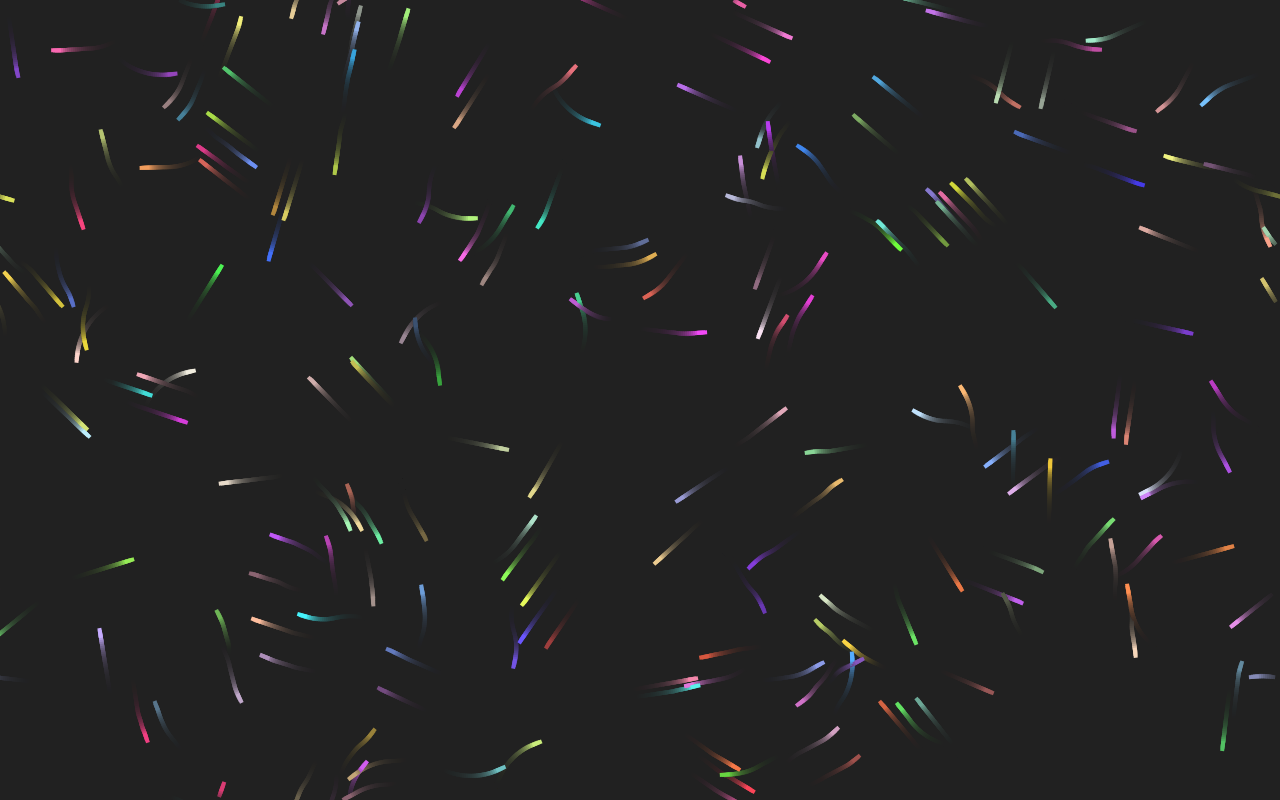
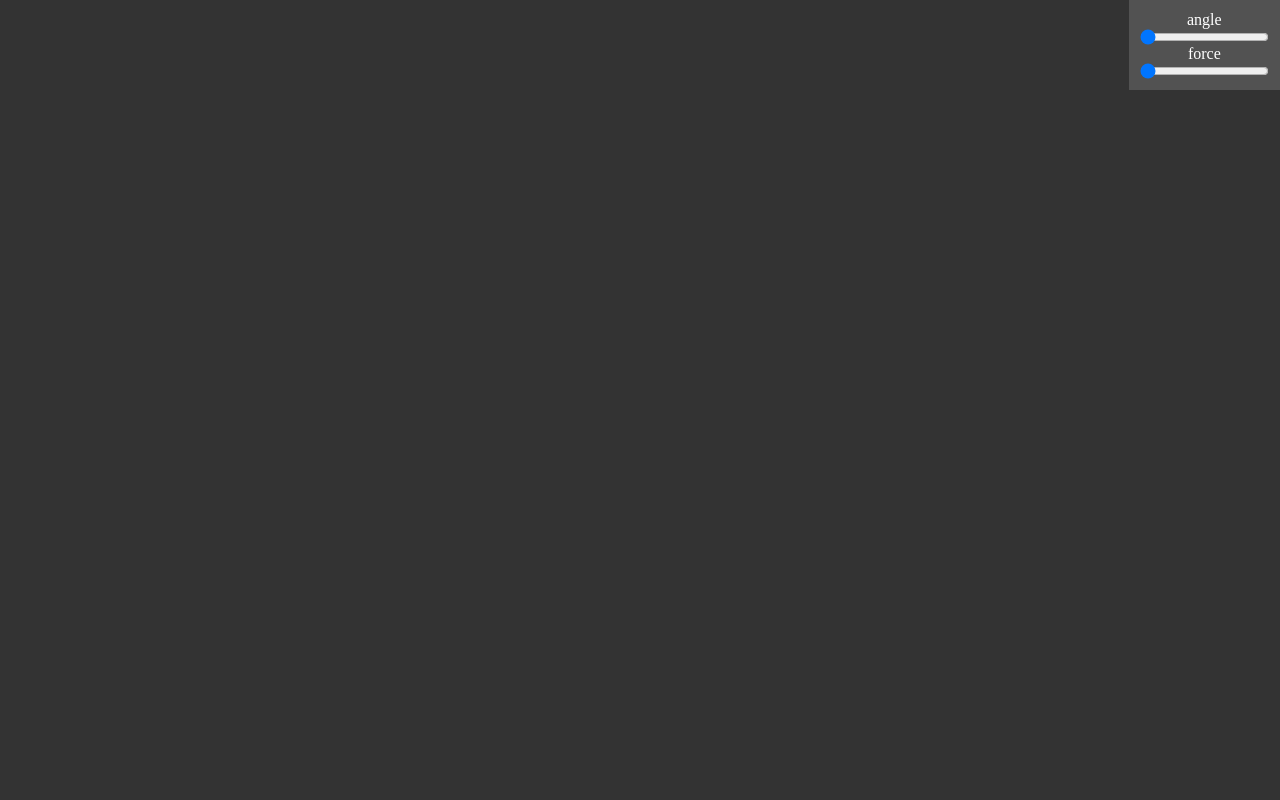
Before and after one commit to M4gicalCat/fish, a plain HTML site: page index.html in a window 1280 px wide. Drawn offline with Linux system fonts and the light colour scheme; animation ran at ten frames a second.

Commit message:
added current

```diff
--- a/2D.js
+++ b/2D.js
@@ -1,4 +1,4 @@
-import { PARAMS } from "./params.js";
+import { PARAMS } from './params.js';
 
 export function generateFishes(n) {
 	return new Array(n).fill(0).map(() => {
@@ -17,17 +17,17 @@ export function generateFishes(n) {
 }
 
 function getFishFunction(fish) {
-	const a = ((fish.nextPosition.x - fish.position.x) / (fish.nextPosition.y - fish.position.y)) || 0;
+	const a = (fish.nextPosition.x - fish.position.x) / (fish.nextPosition.y - fish.position.y) || 0;
 	const b = -a * fish.position.x + fish.position.y;
 	return { a, b };
 }
 
 function getCollidePoint(f1, f2) {
-	const deltaA = (f1.trajectory.a - f2.trajectory.a);
+	const deltaA = f1.trajectory.a - f2.trajectory.a;
 	let x;
 	if (deltaA === 0) {
 		if (f1.trajectory.b !== f2.trajectory.b) return;
-		x = (f1.position.x + f2.position.x) / 2
+		x = (f1.position.x + f2.position.x) / 2;
 	} else x = (f2.trajectory.b - f1.trajectory.b) / deltaA;
 	const y = f1.trajectory.a * x + f1.trajectory.b;
 	return { x, y };
@@ -44,30 +44,46 @@ function steerAway(me, fish) {
 	const collidePoint = getCollidePoint(me, fish);
 	// won't collide => don't steer
 	if (!collidePoint) return;
-	const angle = getAngle(me.position, collidePoint, fish.position) * ((me.distances[fish.id] / PARAMS.MAX_VISION_DISTANCE) ** 2);
+	const angle =
+		getAngle(me.position, collidePoint, fish.position) *
+		(me.distances[fish.id] / PARAMS.MAX_VISION_DISTANCE) ** 2;
+	if (Number.isNaN(angle)) return;
 	me.steer.n++;
 	me.steer.all -= angle;
 }
 
-export function updatePosition(f, others) {
+export function updatePosition(f, others, current) {
 	const fish = structuredClone(f);
-	const oldPosition = {x: fish.position.x, y: fish.position.y};
+	const oldPosition = { x: fish.position.x, y: fish.position.y };
 	fish.position.x += fish.velocity * Math.cos(fish.orientation);
 	fish.position.y += fish.velocity * Math.sin(fish.orientation);
 	// temporary nextPosition
 	fish.nextPosition.x = 2 * fish.position.x - oldPosition.x;
 	fish.nextPosition.y = 2 * fish.position.y - oldPosition.y;
 	fish.trajectory = getFishFunction(fish);
-	fish.steer = {n: 0, all: 0};
-
+	fish.steer = { n: 0, all: 0 };
 	for (const other of others) {
 		steerAway(fish, other);
 	}
 	if (fish.steer.n !== 0 && fish.steer.all !== 0) {
 		const avg = fish.steer.all / fish.steer.n;
-		fish.orientation -= Math.abs(avg) < PARAMS.MAX_ROTATION ? avg : PARAMS.MAX_ROTATION * (avg < 0 ? -1 : 1);
-		const lostSpeed = PARAMS.SPEED_LOSS * (Math.abs(PARAMS.MAX_ROTATION / avg));
+		fish.orientation -=
+			Math.abs(avg) < PARAMS.MAX_ROTATION ? avg : PARAMS.MAX_ROTATION * (avg < 0 ? -1 : 1);
+		const lostSpeed = PARAMS.SPEED_LOSS * Math.abs(PARAMS.MAX_ROTATION / avg);
 		fish.velocity -= lostSpeed;
+	}
+	if (current) {
+		const angleAvg = ((fish.orientation - current.orientation) / 2 + 4 * Math.PI) % (2 * Math.PI);
+		let n;
+		if (angleAvg < Math.PI) {
+			n = -Math.min(current.force, angleAvg);
+		} else {
+			n = Math.min(current.force, Math.abs(2 * Math.PI - angleAvg));
+		}
+		if (n !== 0) {
+			const nextOrientation = fish.orientation + n;
+			fish.orientation = (nextOrientation + 2 * Math.PI) % (2 * Math.PI);
+		}
 	}
 	fish.velocity += PARAMS.ACCELERATION;
 	fish.velocity = Math.min(Math.max(PARAMS.MIN_SPEED, fish.velocity), PARAMS.MAX_SPEED);
@@ -80,5 +96,7 @@ export function updatePosition(f, others) {
 	fish.position.y = (window.innerHeight + fish.position.y) % window.innerHeight;
 	fish.nextPosition.x = (fish.nextPosition.x + window.innerWidth) % window.innerWidth;
 	fish.nextPosition.y = (window.innerHeight + fish.nextPosition.y) % window.innerHeight;
+	// if (Number.isNaN(fish.position.x)) fish.position.x = oldPosition.x;
+	// if (Number.isNaN(fish.position.y)) fish.position.y = oldPosition.y;
 	return fish;
 }
--- /dev/null
+++ b/current2D.js
@@ -0,0 +1,47 @@
+const ctx = document
+	.getElementById('transparent_canvas')
+	.getContext('2d', { willReadFrequently: true });
+
+/**
+ * Max force = Math.abs(fish.orientation - current.orientation) % (Math.PI * 2) === Math.PI / 2
+ * => The fish gets the current on the side;
+ */
+export const current = {
+	points: [
+		{ x: 200, y: 200 },
+		{ x: 500, y: 200 },
+		{ x: 500, y: 500 },
+		{ x: 200, y: 500 },
+		{ x: 150, y: 350 },
+	],
+	force: 0.02,
+	orientation: 0,
+	clear() {
+		this.points = [];
+		this.update();
+	},
+	addPoint(x, y) {
+		this.points.push({ x, y });
+		this.update();
+	},
+	update() {
+		ctx.fillStyle = '#FF000001';
+		ctx.clearRect(0, 0, ctx.canvas.width, ctx.canvas.height);
+		if (this.points.length < 3) return;
+		ctx.save();
+		ctx.beginPath();
+		ctx.moveTo(this.points[0].x, this.points[0].y);
+		for (const { x, y } of this.points) {
+			ctx.lineTo(x, y);
+		}
+		ctx.closePath();
+		ctx.fill();
+		ctx.restore();
+	},
+};
+
+current.update();
+
+export function isInCurrent(position) {
+	return ctx.getImageData(position.x, position.y, 1, 1).data[0] === 255;
+}
--- a/index.html
+++ b/index.html
@@ -3,10 +3,23 @@
 <head>
     <meta charset="UTF-8">
     <title>Fish</title>
-    <style>*{margin: 0;padding:0;}canvas{width:100vw;height:100vh;position:absolute;top:0;left:0;}</style>
+    <style>
+        body{background-color: #333333}
+        *{margin: 0;padding:0;}
+        canvas{width:100vw;height:100vh;position:absolute;top:0;left:0;}
+        #options{position:absolute;top:0;right:0;z-index:2;display:flex;flex-direction:column;align-items:center;background-color:#77777777;padding:.7rem;color:white}
+    </style>
     <script type="module" src="index.js"></script>
 </head>
 <body>
 <canvas id="canvas"></canvas>
+<canvas id="interactive_canvas"></canvas>
+<canvas style="display: none" id="transparent_canvas"></canvas>
+<div id="options">
+    <label for="angle">angle</label>
+    <input type="range" min="0" max="360" id="angle" value="0">
+    <label for="force">force</label>
+    <input type="range" min="0" max="6" id="force" value="0">
+</div>
 </body>
 </html>
--- a/index.js
+++ b/index.js
@@ -1,33 +1,69 @@
-import {PARAMS} from "./params.js";
-import {generateFishes, updatePosition} from "./2D.js";
+import { PARAMS } from './params.js';
+import { generateFishes, updatePosition } from './2D.js';
+import { current, isInCurrent } from './current2D.js';
 
+document.getElementById('options').addEventListener('click', e => e.stopPropagation());
+document
+	.getElementById('force')
+	.addEventListener('input', e => (current.force = (+e.target.value || 0) / 100));
+document
+	.getElementById('angle')
+	.addEventListener('input', e => (current.orientation = (+e.target.value / 180) * Math.PI));
+
+const drawFunctions = new Map();
 /**
  * @type {HTMLCanvasElement}
  */
 const canvas = document.getElementById('canvas');
 
-let customResize, gameId;
+/**
+ * @type {HTMLCanvasElement}
+ */
+const interactiveCanvas = document.getElementById('interactive_canvas');
 
-const resize = () => {
-	canvas.width = window.innerWidth;
-	canvas.height = window.innerHeight;
+/**
+ * @type {HTMLCanvasElement}
+ */
+const currentCanvas = document.getElementById('transparent_canvas');
+let customResize;
+
+function onRightClick() {
+	current.clear();
+}
+
+function onLeftClick(e) {
+	current.addPoint(e.clientX, e.clientY);
+}
+
+function resize() {
+	for (const c of [canvas, interactiveCanvas, currentCanvas]) {
+		c.width = window.innerWidth;
+		c.height = window.innerHeight;
+	}
 	customResize?.();
+	current.update();
 }
 
 window.addEventListener('resize', resize);
+window.addEventListener('contextmenu', e => {
+	e.preventDefault();
+	onRightClick(e);
+});
+
+interactiveCanvas.addEventListener('mousedown', onLeftClick);
+
+const interactiveCtx = interactiveCanvas.getContext('2d');
 
 const main2d = () => {
-	const privateId = `${Math.random() * Number.MAX_SAFE_INTEGER}`;
-	gameId = privateId;
 	const ctx = canvas.getContext('2d');
+
 	let fishes = generateFishes(PARAMS.NB_FISH);
-	customResize = () => {
+	(customResize = () => {
 		ctx.fillStyle = '#444444';
 		ctx.fillRect(0, 0, ctx.canvas.width, ctx.canvas.height);
-	};
-	customResize();
-	const draw = () => {
-		if (privateId === gameId) window.requestAnimationFrame(draw);
+	})();
+
+	function drawFishes() {
 		ctx.fillStyle = '#22222222';
 		ctx.fillRect(0, 0, ctx.canvas.width, ctx.canvas.height);
 		fishes = fishes.map(fish => {
@@ -37,22 +73,57 @@ const main2d = () => {
 			ctx.rotate(fish.orientation);
 			ctx.fillRect(0, 0, 10, 4);
 			ctx.restore();
-			return updatePosition(fish, fishes.filter(f => {
-				if (fish === f) return false;
-				const distanceToFish = Math.sqrt((fish.position.x - f.position.x)**2 + (fish.position.y - f.position.y)**2);
-				fish.distances[f.id] = distanceToFish;
-				return (distanceToFish < PARAMS.MAX_VISION_DISTANCE);
-			}));
+			const inside = isInCurrent(fish.position);
+			return updatePosition(
+				fish,
+				fishes.filter(f => {
+					if (fish === f) return false;
+					const distanceToFish = Math.sqrt(
+						(fish.position.x - f.position.x) ** 2 + (fish.position.y - f.position.y) ** 2,
+					);
+					fish.distances[f.id] = distanceToFish;
+					return distanceToFish < PARAMS.MAX_VISION_DISTANCE;
+				}),
+				inside ? current : undefined,
+			);
 		});
 	}
-	window.requestAnimationFrame(draw);
+
+	drawFunctions.set('draw2D', drawFishes);
 };
 resize();
 
-const play = (e) => {
-	if (e.key !== 'p') return;
-	if (PARAMS.DIMENSION === '2D') main2d();
+function drawCurrent() {
+	if (current.points.length < 2) return;
+	interactiveCtx.fillStyle = '#FF000022';
+	interactiveCtx.save();
+	interactiveCtx.beginPath();
+	interactiveCtx.moveTo(current.points[0].x, current.points[0].y);
+	for (const { x, y } of current.points) {
+		interactiveCtx.lineTo(x, y);
+	}
+	interactiveCtx.closePath();
+	interactiveCtx.fill();
+	interactiveCtx.restore();
 }
 
-document.addEventListener('keydown', play);
-play({key: 'p'});
+function draw() {
+	window.requestAnimationFrame(draw);
+	interactiveCtx.clearRect(0, 0, interactiveCtx.canvas.width, interactiveCtx.canvas.height);
+	drawFunctions.forEach(f => f());
+}
+
+window.requestAnimationFrame(draw);
+
+const onKeyDown = e =>
+	({
+		p() {
+			if (PARAMS.DIMENSION === '2D') main2d();
+		},
+		c() {
+			if (drawFunctions.has('current')) drawFunctions.delete('current');
+			else drawFunctions.set('current', drawCurrent);
+		},
+	})[e.key]?.();
+
+document.addEventListener('keydown', onKeyDown);
--- a/params.js
+++ b/params.js
@@ -5,17 +5,19 @@ export const PARAMS = {
 	// maybe one day I'll try 3D ?
 	DIMENSION: '2D',
 	// number of fish
-	NB_FISH: 200 / DEPTH_PERCEPTION,
+	NB_FISH: 100 / DEPTH_PERCEPTION,
 	// Maximum angle a fish can turn for a single frame
-	MAX_ROTATION: 2 * Math.PI / 200,
+	MAX_ROTATION: (2 * Math.PI) / 200,
 	// Maximum speed lost by a fish for a single frame
-	SPEED_LOSS: .05 * DEPTH_PERCEPTION,
+	SPEED_LOSS: 0.02 * DEPTH_PERCEPTION,
 	// Speed constantly gained by a fish each frame
-	ACCELERATION: .1 * DEPTH_PERCEPTION,
+	ACCELERATION: 0.01 * DEPTH_PERCEPTION,
 	// Minimum speed a fish can have
-	MIN_SPEED: .5 * DEPTH_PERCEPTION,
+	MIN_SPEED: 0.25 * DEPTH_PERCEPTION,
 	// Maximum speed a fish can have
-	MAX_SPEED: 2 * DEPTH_PERCEPTION,
+	MAX_SPEED: 1.5 * DEPTH_PERCEPTION,
 	// Radius of vision for a fish: It only checks collisions with other fishes in that radius
-	MAX_VISION_DISTANCE: 50 * DEPTH_PERCEPTION,
+	MAX_VISION_DISTANCE: 100 * DEPTH_PERCEPTION,
+	// Maximum strength of flow drawn with the mouse
+	MAX_FLOW_STRENGTH: 5,
 };
```
